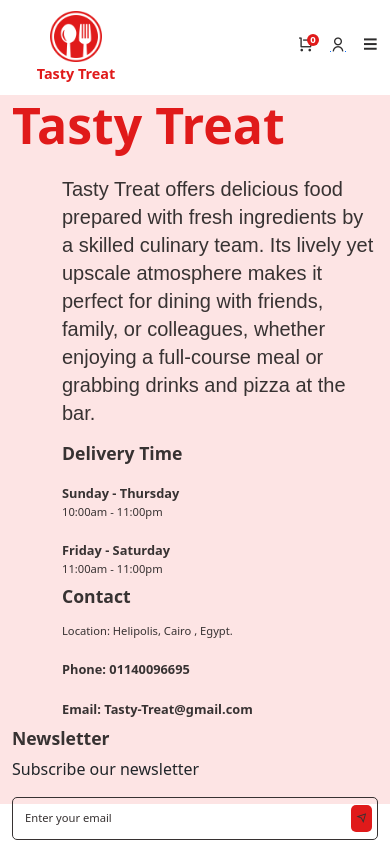
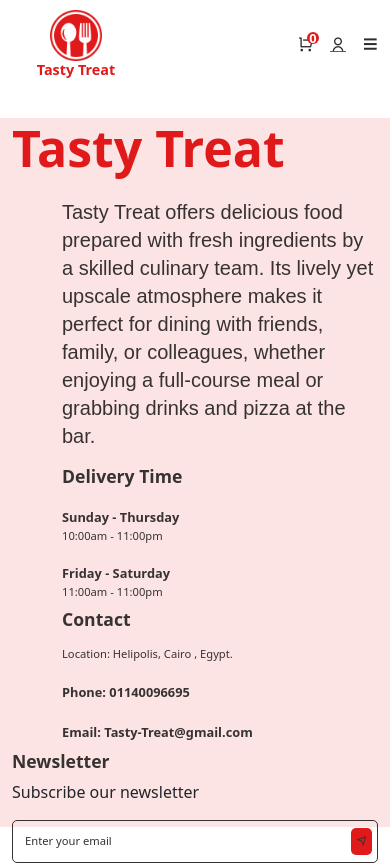
Before and after one commit to Youssefshaheen63/Food-Delivery, a React (Create React App) app: page /contact in a window 390 px wide. Shown: the top 865 px of the page. Built offline with nearby package versions, Linux system fonts and the light colour scheme.

Commit message:
update header

```diff
--- a/src/styles/header.css
+++ b/src/styles/header.css
@@ -1,8 +1,7 @@
 .header {
   width: 100%;
-  height: 80px;
-  line-height: 80px;
-  margin-top: 5px;
+  padding: 10px 0;
+  margin-bottom: 0px;
 }
 
 .logo {
@@ -17,7 +16,7 @@
   font-size: 1rem;
   font-weight: bold;
   color: #e01a1a;
-  margin: -5px 0 0;
+  margin: 5px 0 0;
 }
 
 .menu a {
@@ -56,8 +55,8 @@
   -moz-border-radius: 50%;
   -ms-border-radius: 50%;
   -o-border-radius: 50%;
-  top: 28px;
-  right: -8px;
+  top: 0px;
+  right: -5px;
 }
 
 .cart_icon i,
@@ -74,13 +73,17 @@
 }
 
 @media only screen and (max-width: 992px) {
+  .header {
+    margin-bottom: 5px;
+  }
+
   .logo img {
     width: 40%;
   }
 
   .logo h5 {
     font-size: 0.9rem;
-    margin-top: -10px;
+    margin-top: 5px;
   }
 
   .navigation {
@@ -126,24 +129,24 @@
     font-size: 1rem;
   }
 
+  .cart_quantity {
+    width: 12px;
+    height: 12px;
+    font-size: 0.8rem;
+    top: 0px;
+    right: -5px;
+  }
+
 
 }
 
 @media only screen and (max-width: 768px) {
   .header {
-    height: 60px;
-    line-height: 60px;
+    margin-bottom: 5px;
   }
 
   .logo h5 {
     margin-top: 0px;
   }
 
-  .cart_quantity {
-    width: 12px;
-    height: 12px;
-    font-size: 0.6rem;
-    top: 20px;
-    right: -5px;
-  }
 }
```
